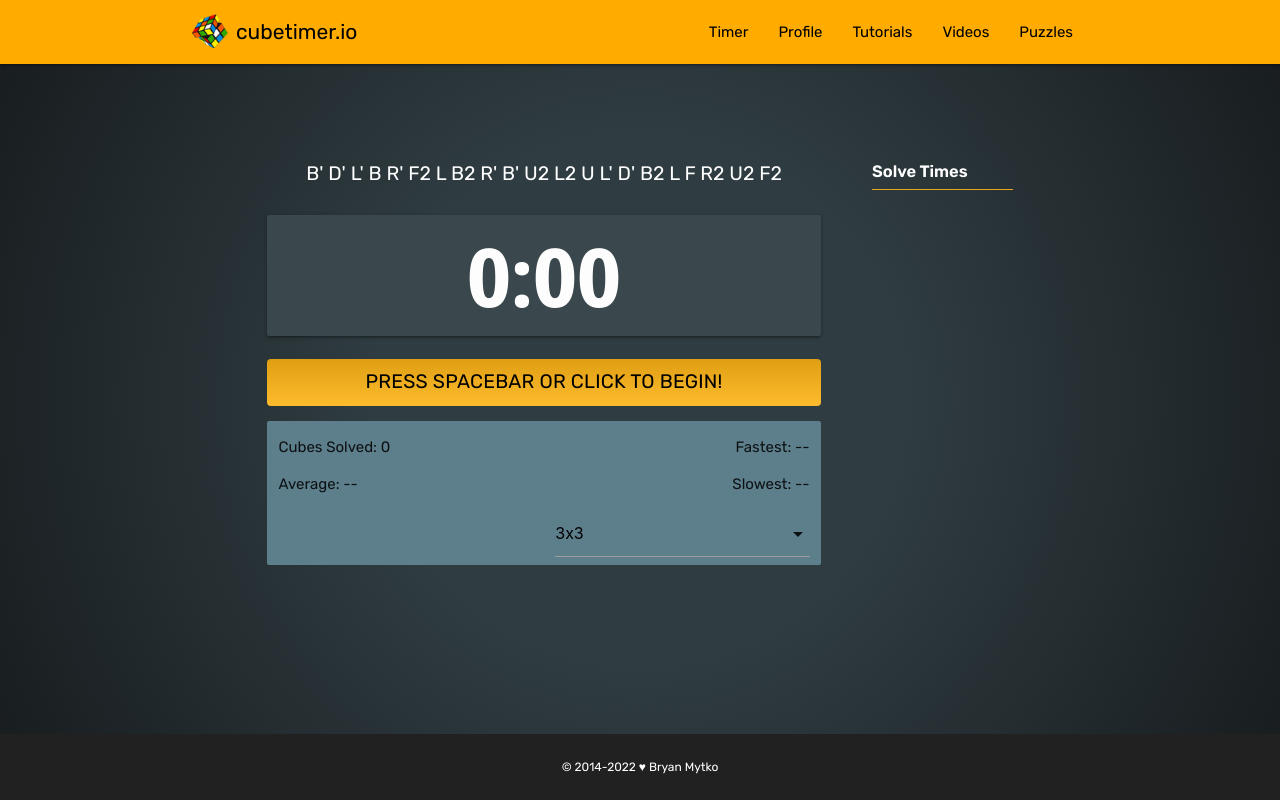
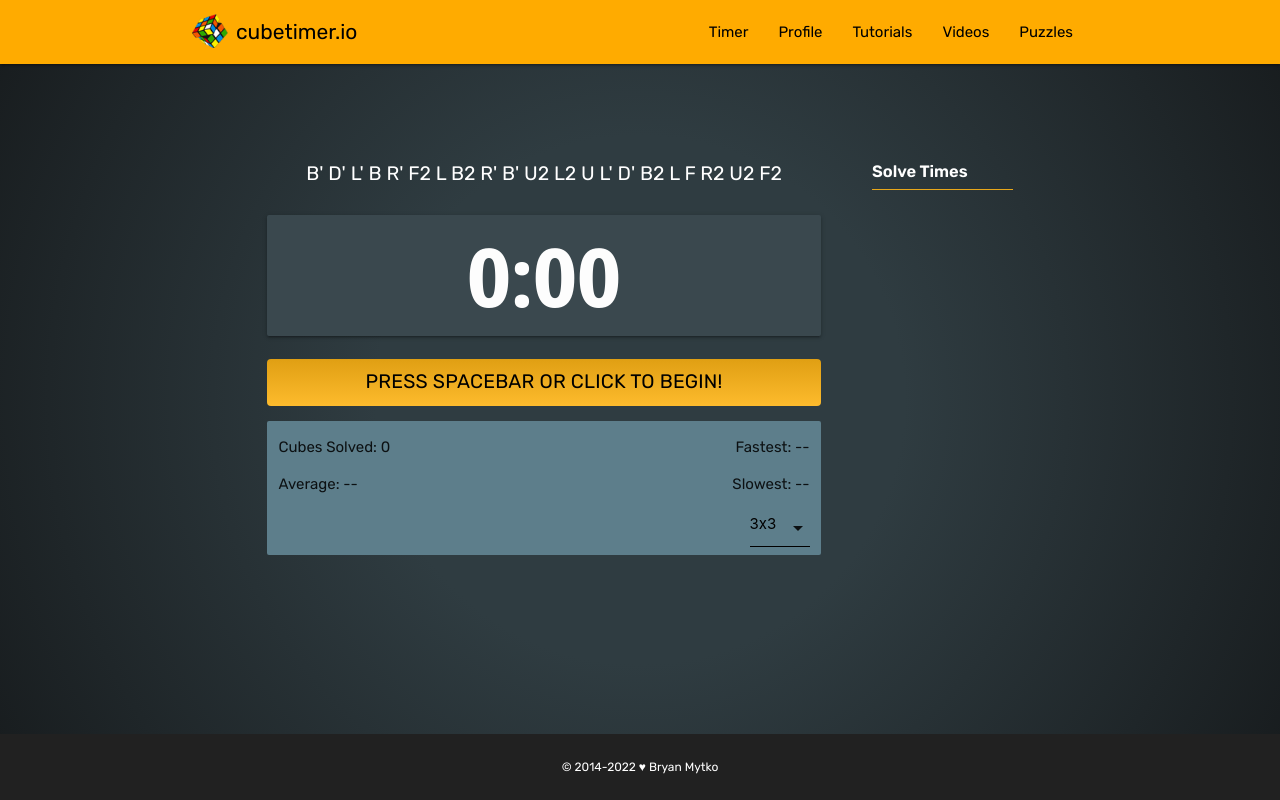
Before and after one commit to bryanmytko/cubetimer.io, a React (Create React App) app: page / in a window 1280 px wide. Built offline with nearby package versions, Linux system fonts and the light colour scheme.

Commit message:
Style puzzle selector

```diff
--- a/src/index.css
+++ b/src/index.css
@@ -58,11 +58,24 @@ nav ul li a {
   padding: 1em 0;
 }
 
-.select-wrapper .dropdown-content li > span{
-  font-size: 10px;
+.select-wrapper {
+  float: right;
+  width: 60px;
+  margin-top: -10px;
 }
 
-.select-dropdown{
+.select-wrapper input.select-dropdown,
+.select-wrapper input.select-dropdown:focus {
+  font-size: 1em !important;
+  border-bottom: 1px solid #000 !important;
+}
+
+.select-wrapper .dropdown-content li > span{
+  color: #000;
+  font-size: 1.3em;
+}
+
+.select-dropdown {
   font-size: 10px;
 }
 
```
Also changed, not shown: src/components/timer.component.js (indentation only).
